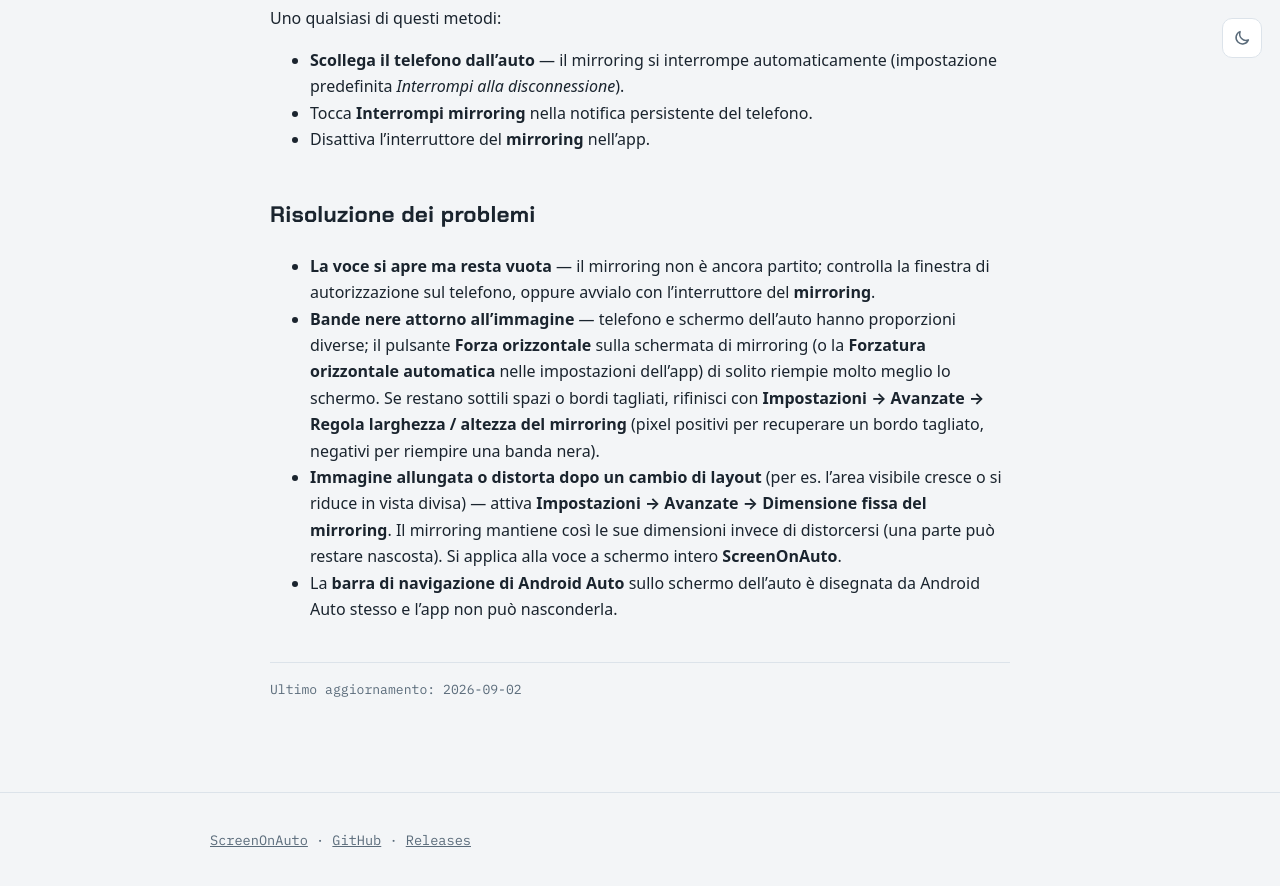
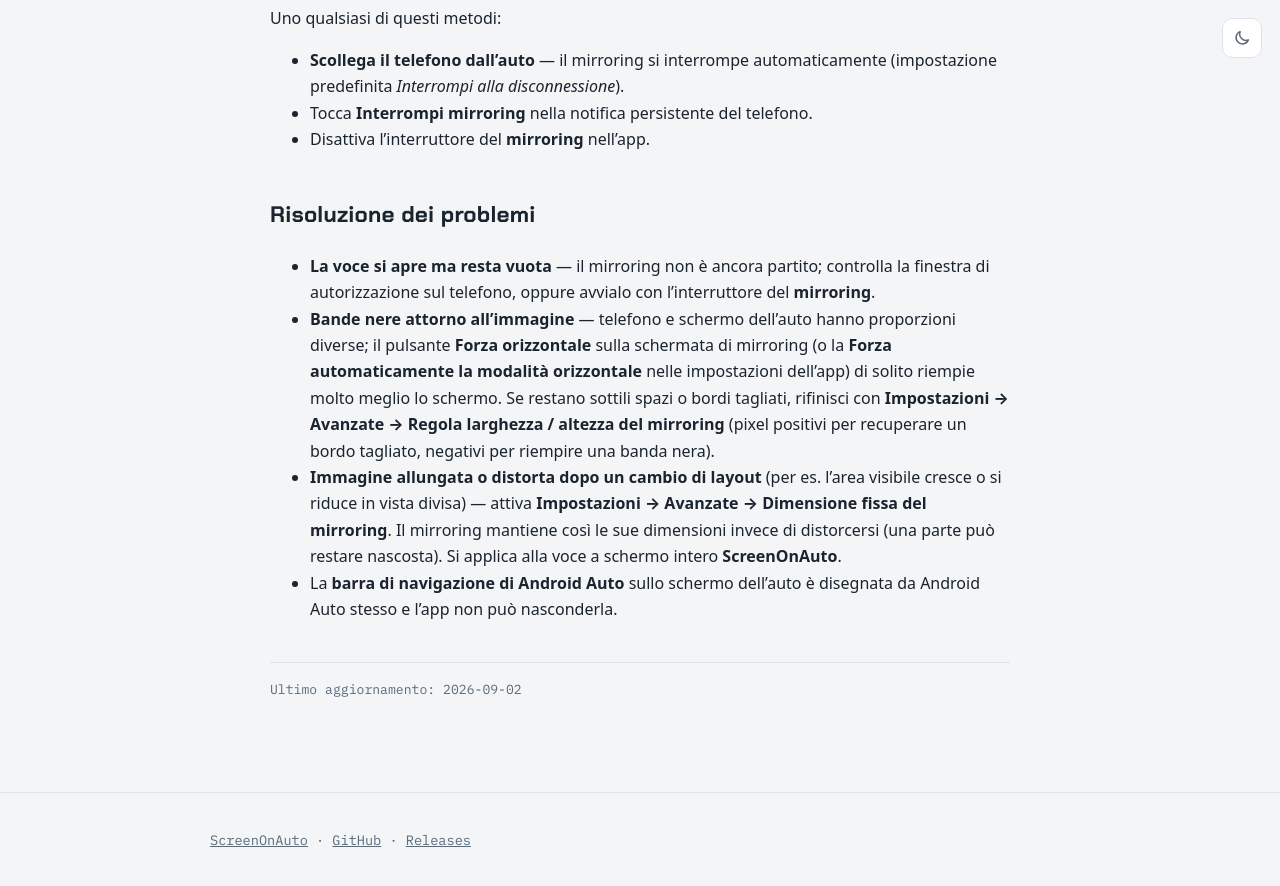
Before and after one commit to slzn/ScreenOnAuto-releases, a Jekyll site: the page built from docs/it/how-to-use.md, in a window 1280 px wide and 900 px high, scrolled down 3795 px. Shown: the top 886 px of the window. Built offline with Jekyll 4.4.1, drawn with Linux system fonts in a browser that asks for light colours.

Commit message:
Follow the Italian UI's own casing and preference name
v1.8.3 lowercased "(sperimentale)" in the accessibility label and renamed
the auto-start preference to "Forza automaticamente la modalità
orizzontale". The README still shouted the first and the how-to guide
still named the old preference, which is the one a reader goes looking
for in the settings list.

Co-Authored-By: Claude Opus 5 <noreply@anthropic.com>
Claude-Session: https://claude.ai/code/session_018RgLqF5aSGfjSUfFaPB1qB

```diff
--- a/docs/it/how-to-use.md
+++ b/docs/it/how-to-use.md
@@ -107,7 +107,7 @@ Uno qualsiasi di questi metodi:
   **mirroring**.
 - **Bande nere attorno all'immagine** — telefono e schermo dell'auto hanno proporzioni
   diverse; il pulsante **Forza orizzontale** sulla schermata di mirroring (o la
-  **Forzatura orizzontale automatica** nelle impostazioni dell'app) di solito riempie
+  **Forza automaticamente la modalità orizzontale** nelle impostazioni dell'app) di solito riempie
   molto meglio lo schermo. Se restano sottili spazi o bordi tagliati, rifinisci con
   **Impostazioni → Avanzate → Regola larghezza / altezza del mirroring** (pixel positivi
   per recuperare un bordo tagliato, negativi per riempire una banda nera).
```
Also changed, not shown: .github/README.it.md.
